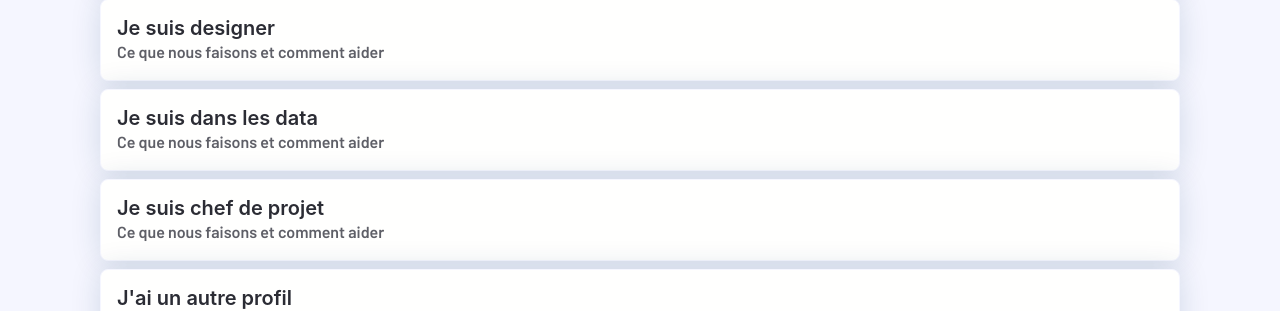
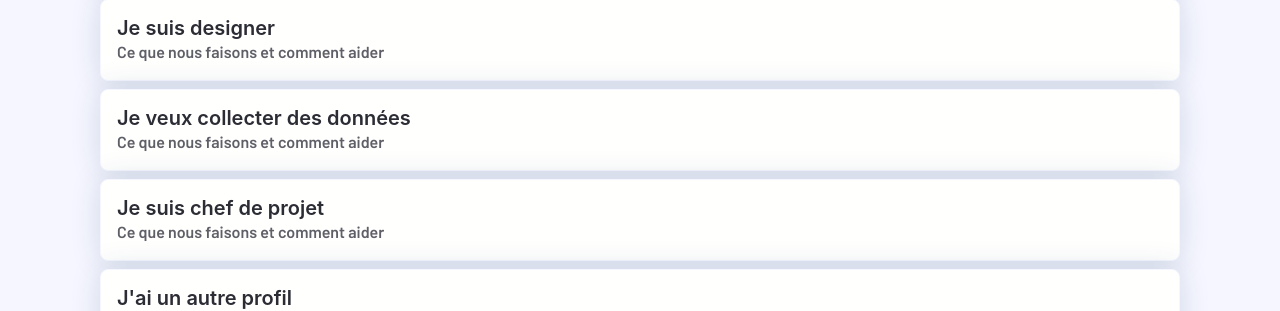
Before and after one commit to opencovid19-fr/opencovid19-fr.github.io, a Jekyll site: the page built from comment-contribuer.html, in a window 1280 px wide and 900 px high, scrolled down 424 px. Shown: the part 154-465 px from the top of the window. Built offline with Jekyll 4.4.1, drawn with Linux system fonts in a browser that asks for light colours; nearby versions of some CDN libraries; comment, search, counter and statistics services are not loaded.

Commit message:
Mise à jour de la collecte de données pour coller à l'actualité

```diff
--- a/_posts/Comment contribuer/2020-03-15-je-suis-data.md
+++ b/_posts/Comment contribuer/2020-03-15-je-suis-data.md
@@ -1,6 +1,6 @@
 ---
 layout: post
-title: "Je suis dans les data"
+title: "Je veux collecter des données"
 date: 2020-03-15 08:44:38 -0400
 category: comment-contribuer
 author: admin
@@ -9,11 +9,15 @@
 
 -----
 
+[**INFORMATION IMPORTANTE** : La collecte des données à la main car SPF a mis ses données disponibles en libre accès sur data.gouv]
+
+<s>
 **L'objectif**, c'est de rassembler les données mises à disposition par les organismes officiels sur le Coronavirus : Ministère des Solidarités et de la Santé, Santé Publique France (SPF), les différentes Agences Régionales de Santé des régions françaises, etc.
 
 **Pour collecter des données, vous aurez besoin d'un compte Github.**
 - Sur l'utilisation de GitHub : https://dataagainstcovid-19.slack.com/archives/CV3M7RE8Y/p1585342152122100
 - Sur la collecte de données  : https://github.com/opencovid19-fr/data/blob/master/README.md
 - Vous pouvez aussi consulter le [guide de contribution pour l'ensemble des projets de collecte de données](https://github.com/opencovid19-fr/comment-contribuer).
+</s>
 
 ##### [Contribuer à Data Against Covid-19](https://docs.google.com/forms/d/e/1FAIpQLSdiw56eQNGkm5uQt7mlcR32n--J2rwfSgOYpF9eAKThFNv7rA/viewform)
```
